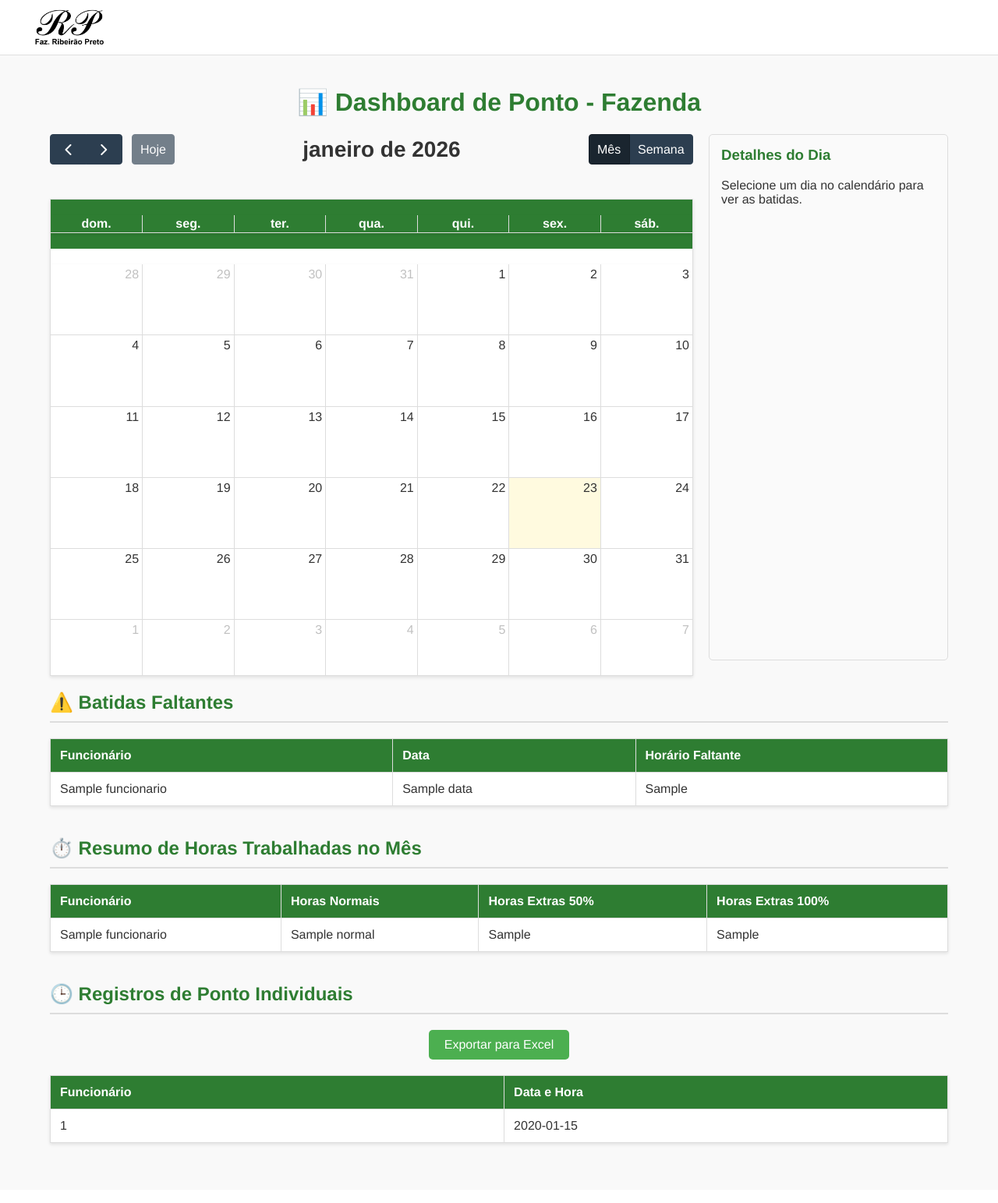
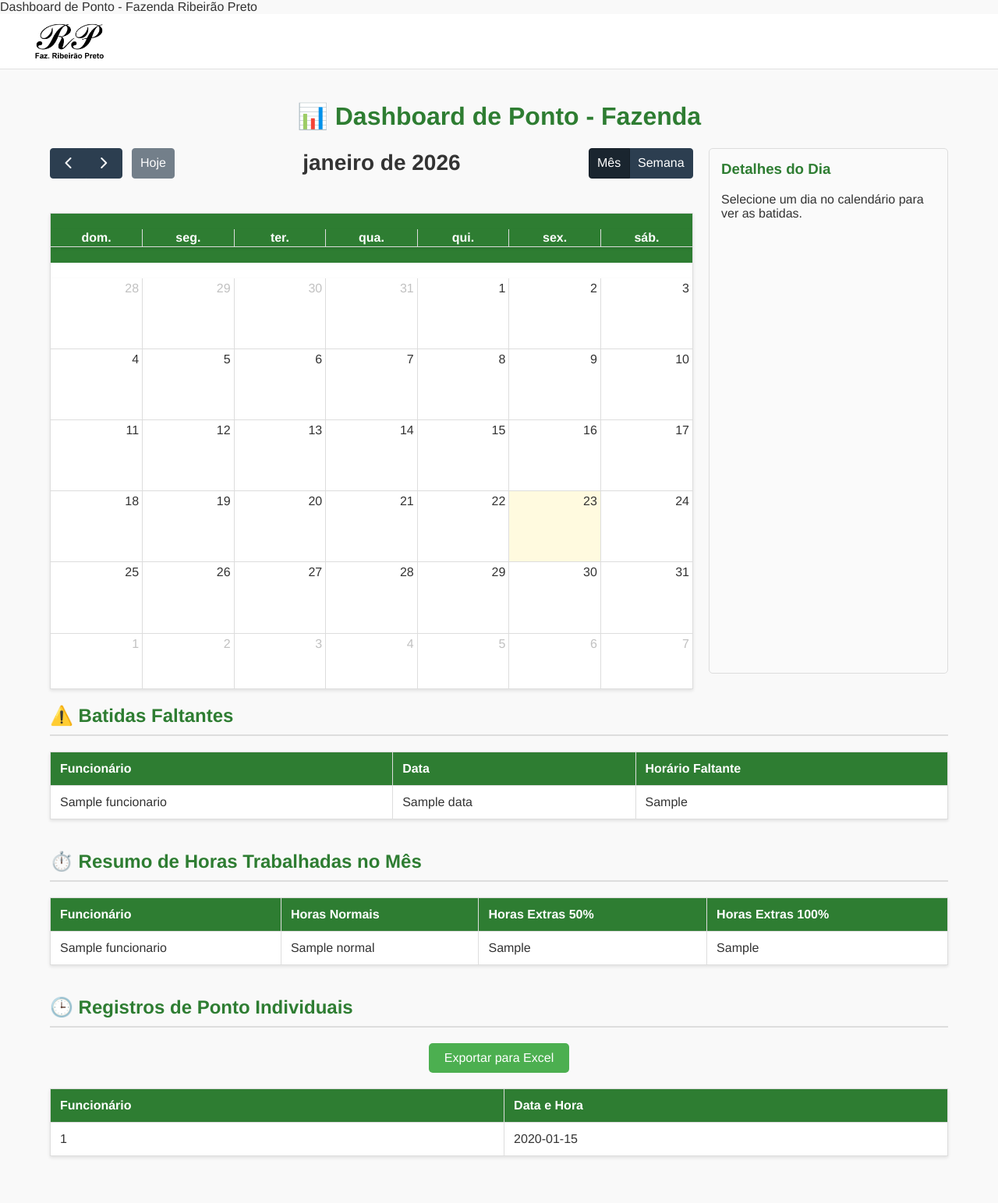
Before and after one commit to c-senju/ponto-fazenda, a Flask app: template templates/index.html in a window 1280 px wide. Shown: the whole page at 78% size. Before the commit the page ends 1469 px from the top, so only its background shows below. Run offline with Flask 3, Linux system fonts and the light colour scheme; the template is opened without the code that fills it: most values are stand-ins (such as "Sample title", 1, 10 or a date in 2020); lists and menus that the app fills with data are empty; some libraries are stand-ins or nearby versions.

Commit message:
Update index.html

```diff
--- a/templates/index.html
+++ b/templates/index.html
@@ -1,4 +1,4 @@
-<!-- templates/index.html -->
+Dashboard de Ponto - Fazenda Ribeirão Preto<!-- templates/index.html -->
 <!-- Este template herda a estrutura do 'base.html'. Todo o conteúdo aqui será -->
 <!-- inserido dentro do 'block content' e 'block style' do template pai. -->
 {% extends "base.html" %}
```
